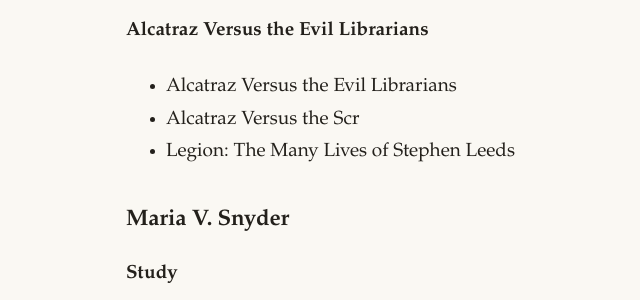
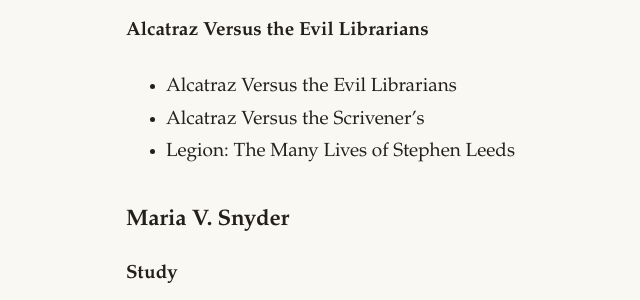
Before and after one commit to topearebi/aroamjti, a Jekyll site: the page built from books.md, in a window 1280 px wide and 900 px high, scrolled down 7106 px. Shown: the part 150-450 px from the top of the window, without its empty margins (210-850 px from the left). Built offline with Jekyll 4.4.1, drawn with Linux system fonts in a browser that asks for light colours.

Commit message:
Last Sync: 2026-07-04 12:29 (Mobile)

```diff
--- a/books.md
+++ b/books.md
@@ -210,7 +210,7 @@
 
 **Alcatraz Versus the Evil Librarians**
   - Alcatraz Versus the Evil Librarians
-  - Alcatraz Versus the Scr
+  - Alcatraz Versus the Scrivener's
 - Legion: The Many Lives of Stephen Leeds
 
 ### Maria V. Snyder
```
